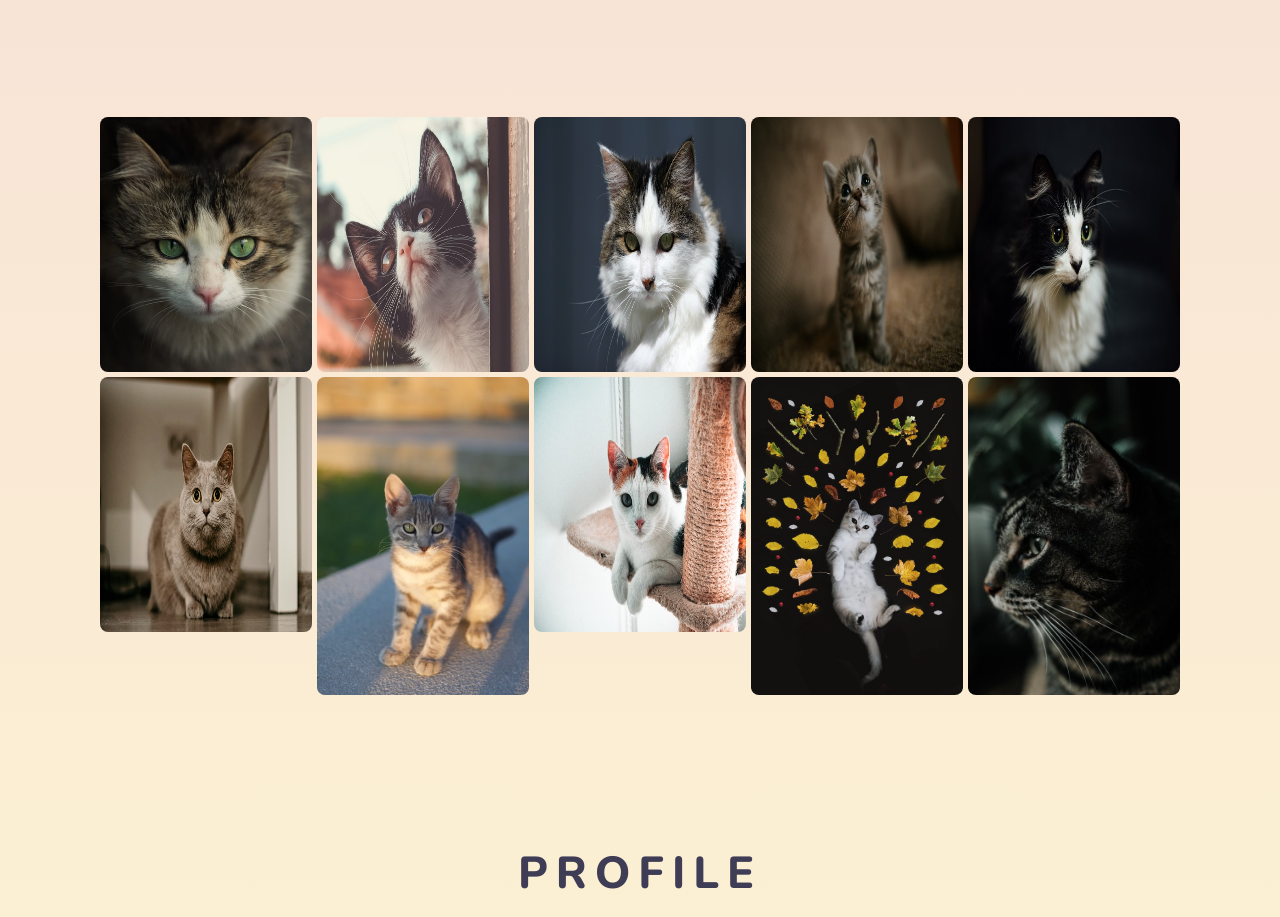
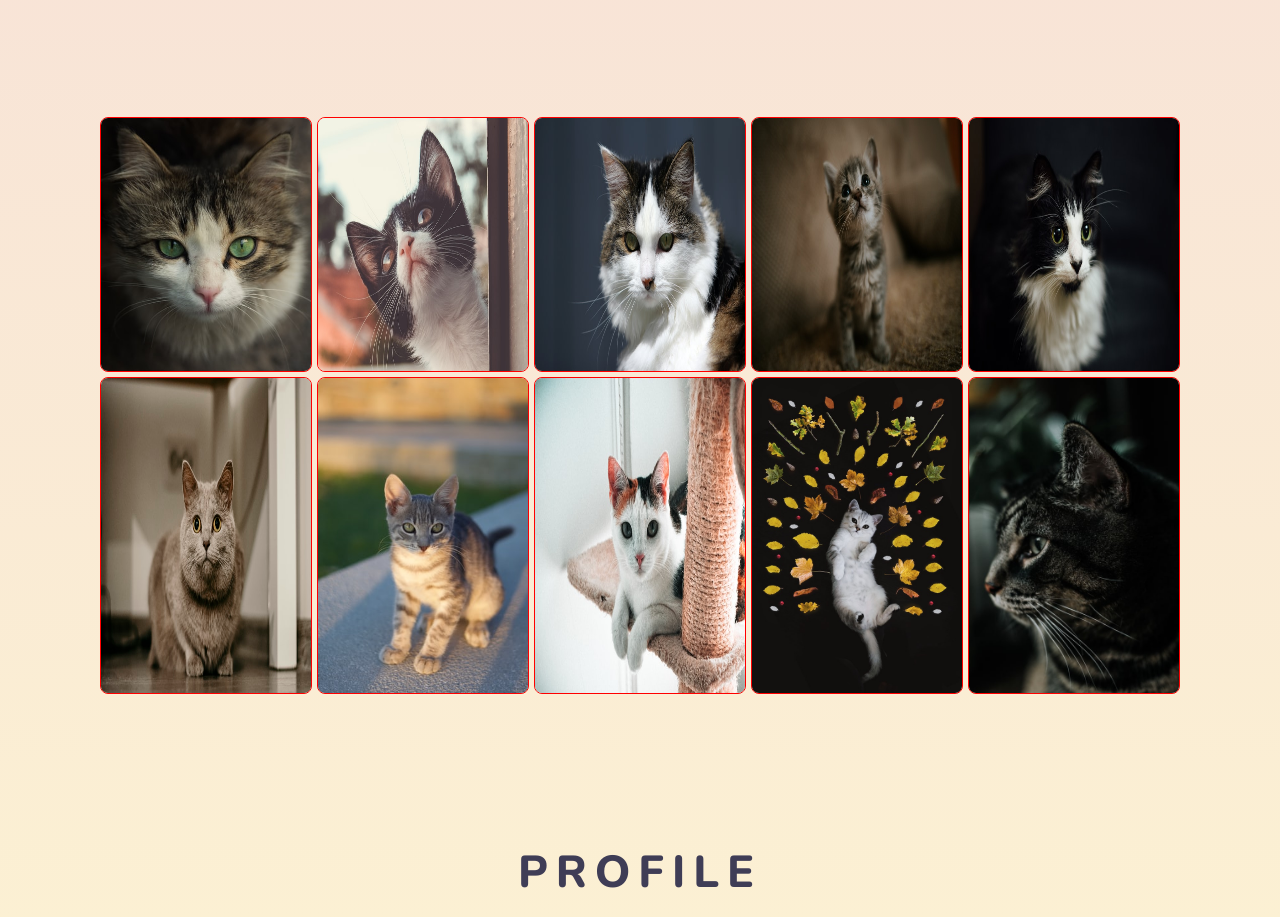
Before and after one commit to paraJdox/Pastel-Cat, a plain HTML site: page index.html in a window 1280 px wide. Shown: the part 2868-3785 px from the top of the page. Drawn offline with nearby package versions, Linux system fonts and the light colour scheme; a web font is replaced by a local one.

Commit message:
fixed not uniformed image sizes cat-images div

```diff
--- a/styles.css
+++ b/styles.css
@@ -297,6 +297,9 @@ body {
   transition: all 0.3s ease-in-out;
   min-height: 255px;
   border-radius: 25px;
+  border: 1px solid red;
+  width: 100%;
+  height: 100%;
 }
 
 .cat-images img:hover {
```
